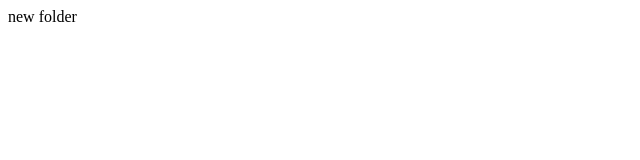
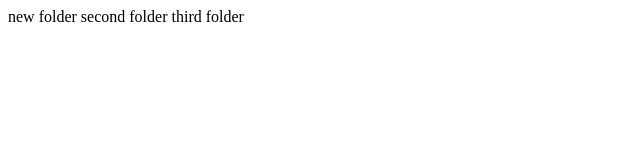
Before and after one commit to awwsman/New-folder--2-, a plain HTML site: page chatapp/index.html in a window 1280 px wide. Shown: the whole page, without its empty margins (0-640 px from the left). Drawn offline with Linux system fonts and the light colour scheme.

Commit message:
added two text

```diff
--- a/chatapp/index.html
+++ b/chatapp/index.html
@@ -8,5 +8,7 @@
 </head>
 <body>
     new folder
+    second folder
+    third folder
 </body>
 </html>
```
